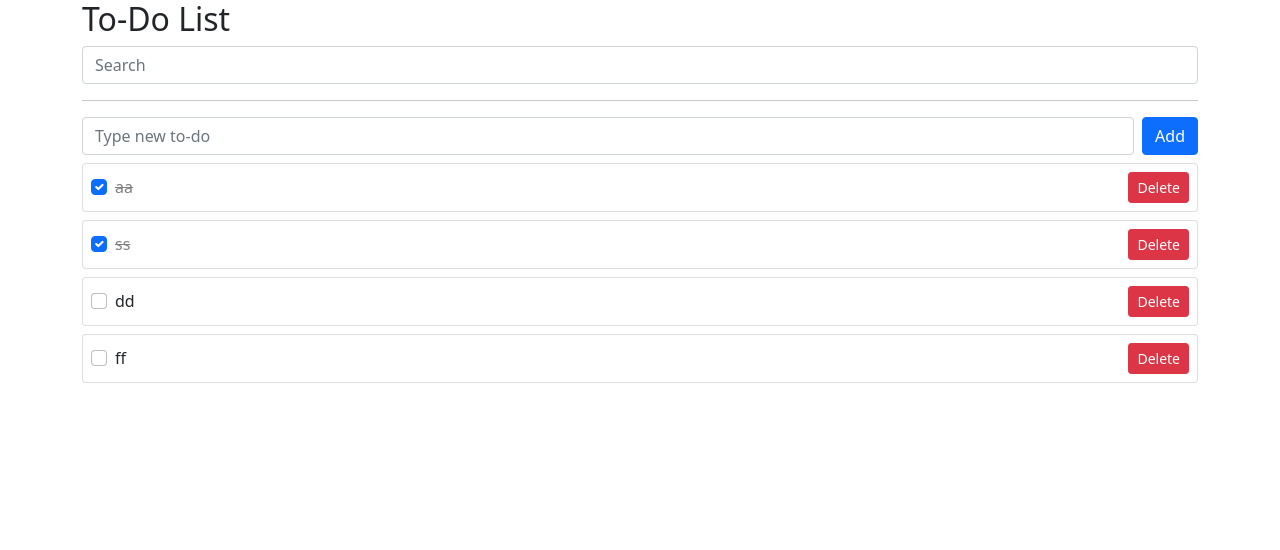
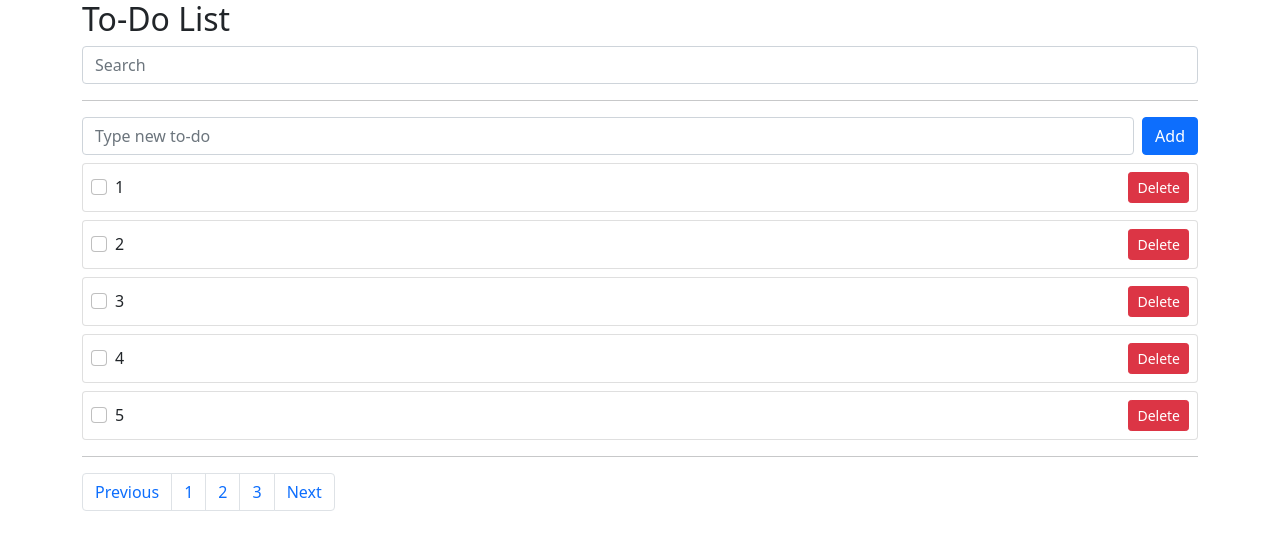
Before and after one commit to AnJuHwan/vue-project, a Vue app: page / in a window 1280 px wide. Shown: the top 550 px of the page. Built offline with nearby package versions, Linux system fonts and the light colour scheme; data requests are answered from the project's data file.

Commit message:
pagination

```diff
--- a/db.json
+++ b/db.json
@@ -1,24 +1,64 @@
 {
   "todos": [
     {
-      "subject": "aa",
-      "completed": true,
-      "id": 2
+      "subject": "1",
+      "completed": false,
+      "id": 6
     },
     {
-      "subject": "ss",
-      "completed": true,
-      "id": 3
+      "subject": "2",
+      "completed": false,
+      "id": 7
     },
     {
-      "subject": "dd",
+      "subject": "3",
       "completed": false,
-      "id": 4
+      "id": 8
     },
     {
-      "subject": "ff",
+      "subject": "4",
       "completed": false,
-      "id": 5
+      "id": 9
+    },
+    {
+      "subject": "5",
+      "completed": false,
+      "id": 10
+    },
+    {
+      "subject": "6",
+      "completed": false,
+      "id": 11
+    },
+    {
+      "subject": "7",
+      "completed": false,
+      "id": 12
+    },
+    {
+      "subject": "8",
+      "completed": false,
+      "id": 13
+    },
+    {
+      "subject": "9",
+      "completed": false,
+      "id": 14
+    },
+    {
+      "subject": "10",
+      "completed": false,
+      "id": 15
+    },
+    {
+      "subject": "11",
+      "completed": false,
+      "id": 16
+    },
+    {
+      "subject": "12",
+      "completed": false,
+      "id": 17
     }
   ]
 }
--- a/src/App.vue
+++ b/src/App.vue
@@ -21,9 +21,20 @@
       @toggle-todo="toggleTodo"
       @delete-todo="deleteTodo"
     />
-    <div v-if="!todos.length">
-      추가된 Todo가 없습니다.
-    </div>
+    <hr />
+    <nav aria-label="Page navigation example">
+      <ul class="pagination">
+        <li class="page-item">
+          <a class="page-link" href="#">Previous</a>
+        </li>
+        <li class="page-item"><a class="page-link" href="#">1</a></li>
+        <li class="page-item"><a class="page-link" href="#">2</a></li>
+        <li class="page-item"><a class="page-link" href="#">3</a></li>
+        <li class="page-item">
+          <a class="page-link" href="#">Next</a>
+        </li>
+      </ul>
+    </nav>
   </div>
 </template>
 
@@ -41,6 +52,9 @@
   setup() {
     const todos = ref([]);
     const error = ref('');
+    const totalPage = ref(0);
+    const limit = 5;
+    const page = ref(1);
 
     const todoStyle = {
       textDecoration: 'line-through',
@@ -49,7 +63,10 @@
 
     const getTodos = async () => {
       try {
-        const res = await axios.get('http://localhost:3000/todos');
+        const res = await axios.get(
+          `http://localhost:3000/todos?_page=${page.value}&_limit=${limit}`,
+        );
+        totalPage.value = res.headers['x-total-count'];
         todos.value = res.data;
       } catch (error) {
         console.log(error);
```
